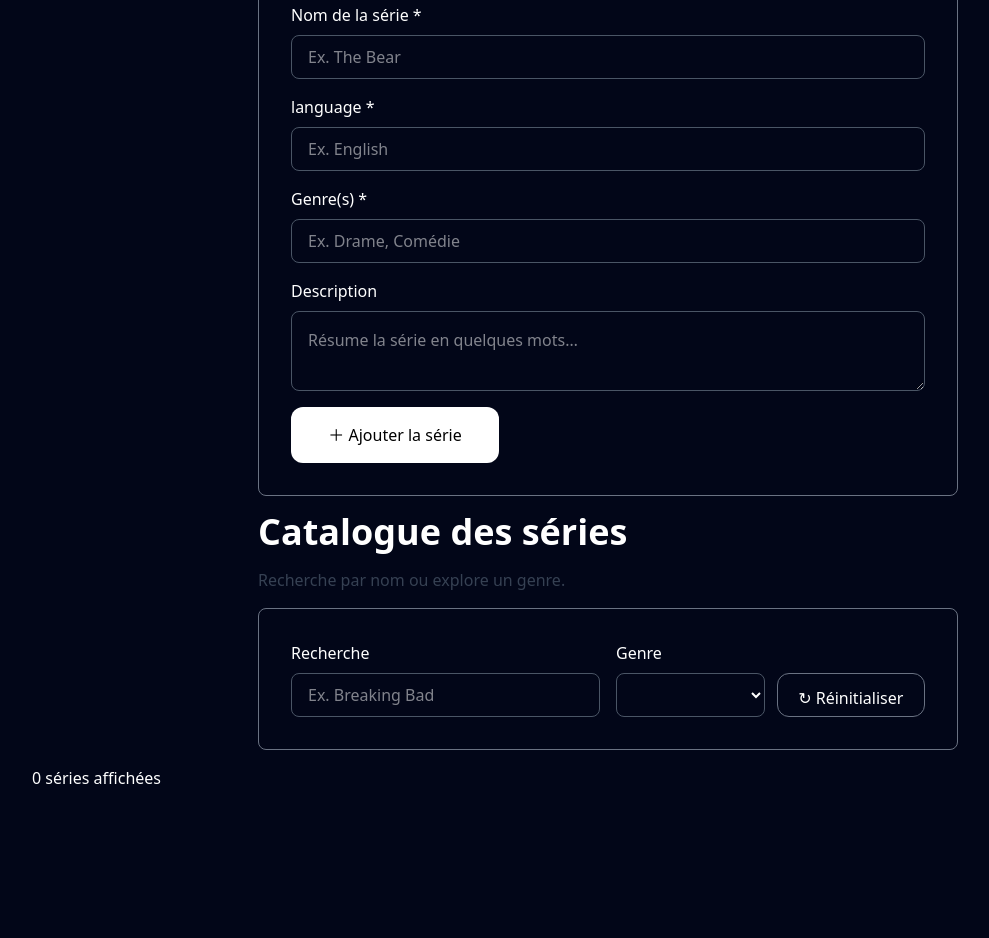
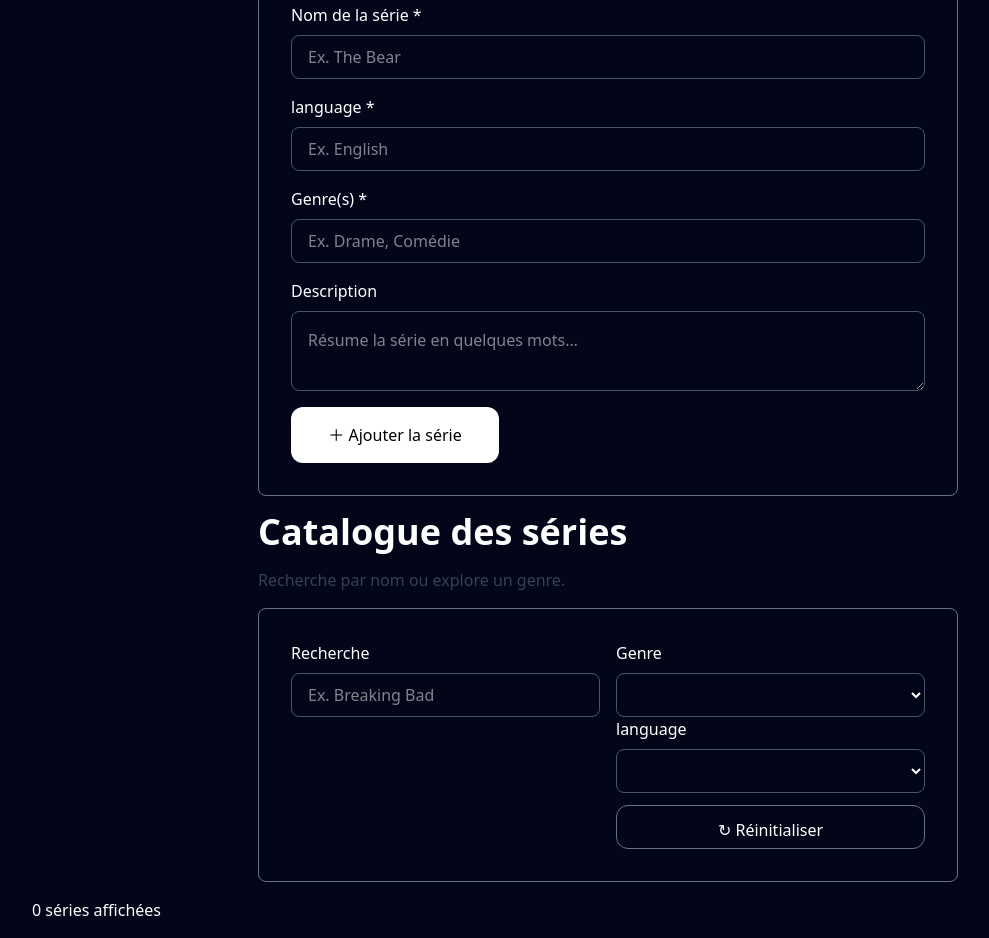
Before and after one commit to ayoub-dehbi/S-rieScope, a plain HTML site: page index.html in a window 1280 px wide. Shown: the part 286-1224 px from the top of the page, without its empty margins (32-1021 px from the left). Before the commit the page ends 1092 px from the top, so only its background shows below. Drawn offline with nearby package versions, Linux system fonts and the light colour scheme; no server answers.

Commit message:
add last change

```diff
--- a/index.html
+++ b/index.html
@@ -94,7 +94,9 @@
           placeholder="Ex. Breaking Bad"
         />
       </label>
-      <div class="grid grid-cols-2 items-end gap-3">
+      <div class="grid grid-cols-1 items-end gap-3">
+        <div class="grid grid-cols-1">
+
         <label class="flex flex-col gap-2" for="">
           <p>Genre</p>
           <select
@@ -105,6 +107,18 @@
           >
           </select>
         </label>
+        <label class="flex flex-col gap-2" for="">
+          <p>language</p>
+          <select
+            id="sort_language"
+            class="w-full h-11 px-4 border-gray-600 border rounded-lg"
+            name=""
+            id=""
+          >
+          </select>
+        </label>
+        </div>
+
         <button
           id="reinitialiser"
           class="border border-gray-500 text-white h-11 p-3 rounded-xl cursor-pointer"
```
Also changed, not shown: js/ui/filters.js (+9 -3 lines).
